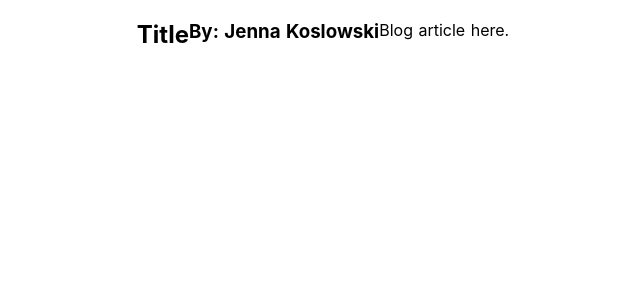
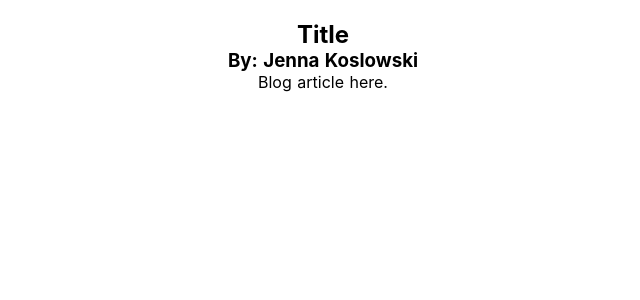
Before and after one commit to JennaKoslowski/vue-profile, a Nuxt app: page /blog/1 in a window 1280 px wide. Shown: the top 300 px of the page, without its empty margins (317-957 px from the left). Built offline with nearby package versions, Linux system fonts and the light colour scheme.

Commit message:
center blog post text

```diff
--- a/pages/blog/_id/index.vue
+++ b/pages/blog/_id/index.vue
@@ -9,6 +9,7 @@
 <style>
     .single-blog {
         display:flex;
+        flex-flow: column;
         justify-content: center;
         text-align: center;
         padding: 20px;
```
